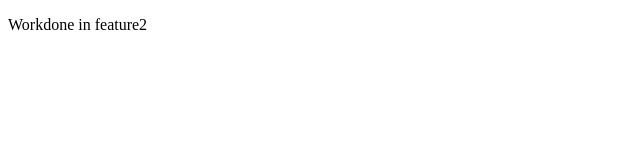
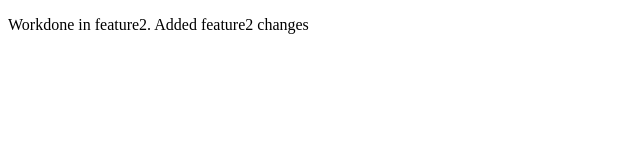
Before and after one commit to Abhinaya9181/another_one, a plain HTML site: page index.html in a window 1280 px wide. Shown: the whole page, without its empty margins (0-640 px from the left). Drawn offline with Linux system fonts and the light colour scheme.

Commit message:
Added feature2 changes

```diff
--- a/index.html
+++ b/index.html
@@ -6,7 +6,7 @@
     <title>Document</title>
 </head>
 <body>
-    <p>Workdone in feature2</p>
+    <p>Workdone in feature2. Added feature2 changes</p>
 
 </body>
 </html>
```
